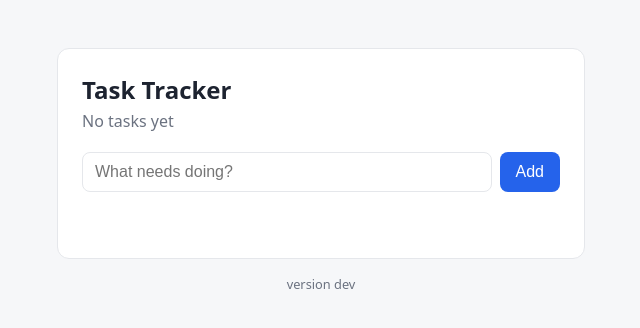
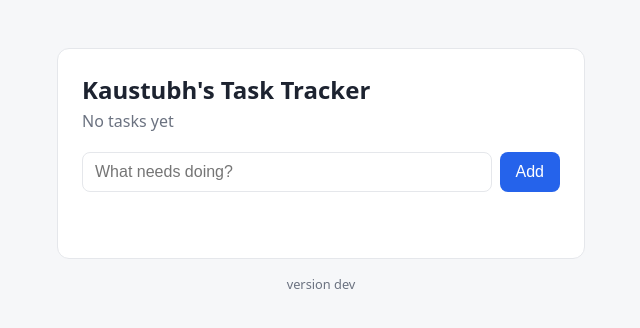
Before and after one commit to Kaustubh3197/task-tracker-cicd, a Flask app: page / in a window 1280 px wide. Shown: the top 328 px of the page, without its empty margins (319-959 px from the left). Run offline with Flask 3, Linux system fonts and the light colour scheme; data that the repository does not hold is empty.

Commit message:
Show my name in the page heading

```diff
--- a/app/templates/index.html
+++ b/app/templates/index.html
@@ -27,7 +27,7 @@
 <body>
 <main>
   <div class="card">
-    <h1>Task Tracker</h1>
+    <h1>Kaustubh's Task Tracker</h1>
     <p id="summary" data-testid="summary">No tasks yet</p>
     <form id="new-task" data-testid="new-task-form">
       <input id="title" data-testid="title-input" type="text" placeholder="What needs doing?" aria-label="Task title" autocomplete="off">
```
